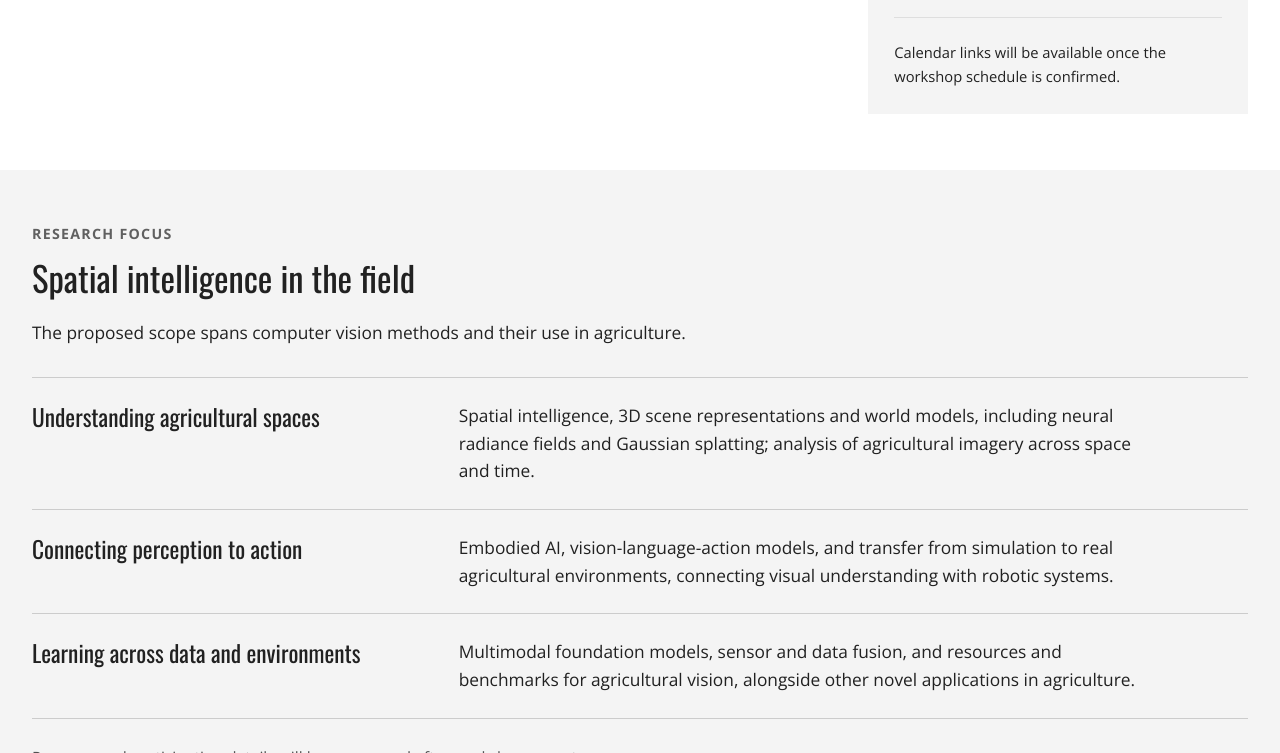
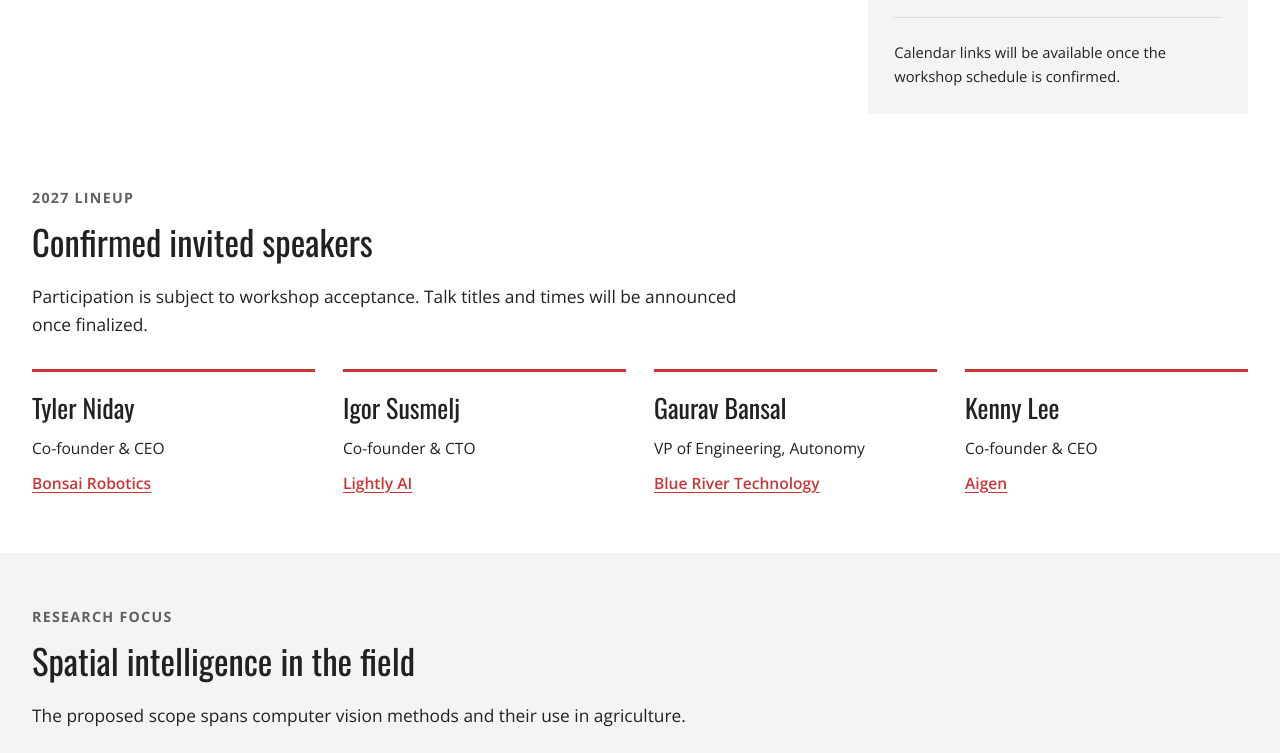
Before and after one commit to ml4agriculture/agvision-site, an Astro site: page /agriculture-vision-2027 in a window 1280 px wide. Shown: the part 1093-1846 px from the top of the page. Built offline with nearby package versions, Linux system fonts and the light colour scheme; Astro itself is replaced by a stand-in of ours.

Commit message:
✨ site: add confirmed 2027 speaker lineup

```diff
--- /dev/null
+++ b/src/content/speakers-2027.json
@@ -0,0 +1,26 @@
+[
+  {
+    "name": "Tyler Niday",
+    "role": "Co-founder & CEO",
+    "organization": "Bonsai Robotics",
+    "url": "https://bonsairobotics.ai/about/"
+  },
+  {
+    "name": "Igor Susmelj",
+    "role": "Co-founder & CTO",
+    "organization": "Lightly AI",
+    "url": "https://www.lightly.ai/about-us"
+  },
+  {
+    "name": "Gaurav Bansal",
+    "role": "VP of Engineering, Autonomy",
+    "organization": "Blue River Technology",
+    "url": "https://www.bluerivertechnology.com/culture/"
+  },
+  {
+    "name": "Kenny Lee",
+    "role": "Co-founder & CEO",
+    "organization": "Aigen",
+    "url": "https://aigen.io/about"
+  }
+]
--- a/src/pages/agriculture-vision-2027.astro
+++ b/src/pages/agriculture-vision-2027.astro
@@ -2,6 +2,7 @@
 import Workshop from '../layouts/Workshop.astro';
 import WorkshopCalendar from '../components/WorkshopCalendar.astro';
 import workshop from '../content/workshop-2027.json';
+import speakers from '../content/speakers-2027.json';
 import { createWorkshopCalendar } from '../lib/workshop-calendar.mjs';
 
 const calendar = createWorkshopCalendar(workshop);
@@ -51,6 +52,7 @@ const focusAreas = [
     </div>
     <nav class="edition-navigation" aria-label="2027 page sections">
       <a href="#overview">Overview</a>
+      <a href="#speakers">Speakers</a>
       <a href="#research-focus">Research focus</a>
       <a href="#past-editions">Past editions</a>
     </nav>
@@ -75,6 +77,21 @@ const focusAreas = [
       <p>The <a href="https://cvpr.thecvf.com/Conferences/2027/CallForWorkshops">CVPR call for workshops</a> lists proposal notifications by <time datetime="2026-12-22">22 December 2026</time>.</p>
       <WorkshopCalendar calendar={calendar} />
     </aside>
+  </section>
+
+  <section class="edition-speakers" id="speakers" aria-labelledby="speakers-title">
+    <div class="section-heading">
+      <p class="section-label">2027 lineup</p>
+      <h2 id="speakers-title">Confirmed invited speakers</h2>
+      <p>Participation is subject to workshop acceptance. Talk titles and times will be announced once finalized.</p>
+    </div>
+    <ul class="speaker-list">
+      {speakers.map(({ name, role, organization, url }) => <li>
+        <h3>{name}</h3>
+        <p>{role}</p>
+        <a href={url}>{organization}</a>
+      </li>)}
+    </ul>
   </section>
 
   <section class="edition-focus" id="research-focus" aria-labelledby="focus-title">
@@ -142,6 +159,12 @@ const focusAreas = [
   .edition-status dt { font-size: .82rem; color: var(--muted); }
   .edition-status dd { margin: 2px 0 0; font-weight: 600; font-size: .94rem; }
   .edition-status p { font-size: .82rem; }
+  section.edition-speakers { padding-top: 12px; padding-bottom: 48px; }
+  .speaker-list { list-style: none; display: grid; grid-template-columns: repeat(4, minmax(0, 1fr)); gap: 28px; margin: 30px 0 0; padding: 0; }
+  .speaker-list li { margin: 0; padding-top: 20px; border-top: 3px solid var(--accent); }
+  .speaker-list h3 { font-weight: 400; font-size: 1.5rem; margin: 0 0 12px; }
+  .speaker-list p { font-size: .9rem; margin: 0; }
+  .speaker-list a { display: inline-flex; align-items: center; min-height: 44px; font-size: .9rem; font-weight: 600; }
   section.edition-focus { background: var(--shade); padding-top: 48px; padding-bottom: 48px; }
   .section-heading { max-width: 720px; }
   .focus-areas { margin-top: 30px; border-top: 1px solid #ccc; }
@@ -155,6 +178,7 @@ const focusAreas = [
   .edition-years a { display: flex; align-items: center; justify-content: center; min-width: 94px; min-height: 54px; border: 1px solid #b9b9b9; border-radius: 3px; font-weight: 600; text-decoration: none; }
   .edition-years a:hover { background: var(--shade); border-color: var(--accent); text-decoration: underline; }
   .archive-note { color: var(--muted); font-size: .85rem; }
+  @media (max-width: 1050px) { .speaker-list { grid-template-columns: repeat(2, minmax(0, 1fr)); } }
   @media (max-width: 767px) {
     section.edition-hero { padding: 88px 20px 36px; }
     .draft-notice { display: block; padding: 16px 18px; }
@@ -163,9 +187,12 @@ const focusAreas = [
     section.edition-overview { grid-template-columns: 1fr; gap: 28px; padding-top: 32px; padding-bottom: 36px; }
     .overview-copy h2, .section-heading h2 { font-size: 1.75rem; }
     .edition-status { padding: 22px; }
+    section.edition-speakers { padding-bottom: 36px; }
+    .speaker-list { gap: 24px; }
     section.edition-focus, section.edition-archive { padding-top: 36px; padding-bottom: 36px; }
     .focus-area { grid-template-columns: 1fr; gap: 12px; }
     .edition-years { gap: 10px; }
     .edition-years a { min-width: 84px; }
   }
+  @media (max-width: 479px) { .speaker-list { grid-template-columns: 1fr; } }
 </style>
```
Also changed, not shown: README.md, 1 other file.
